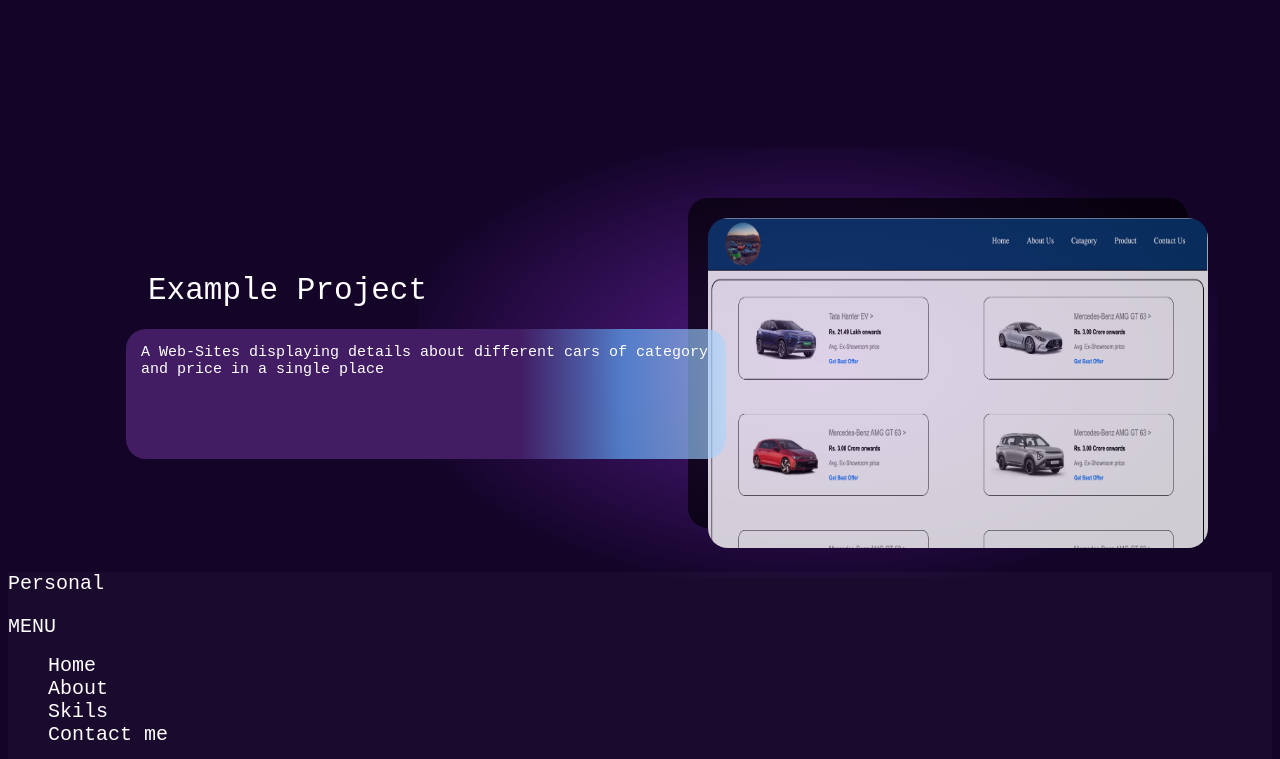
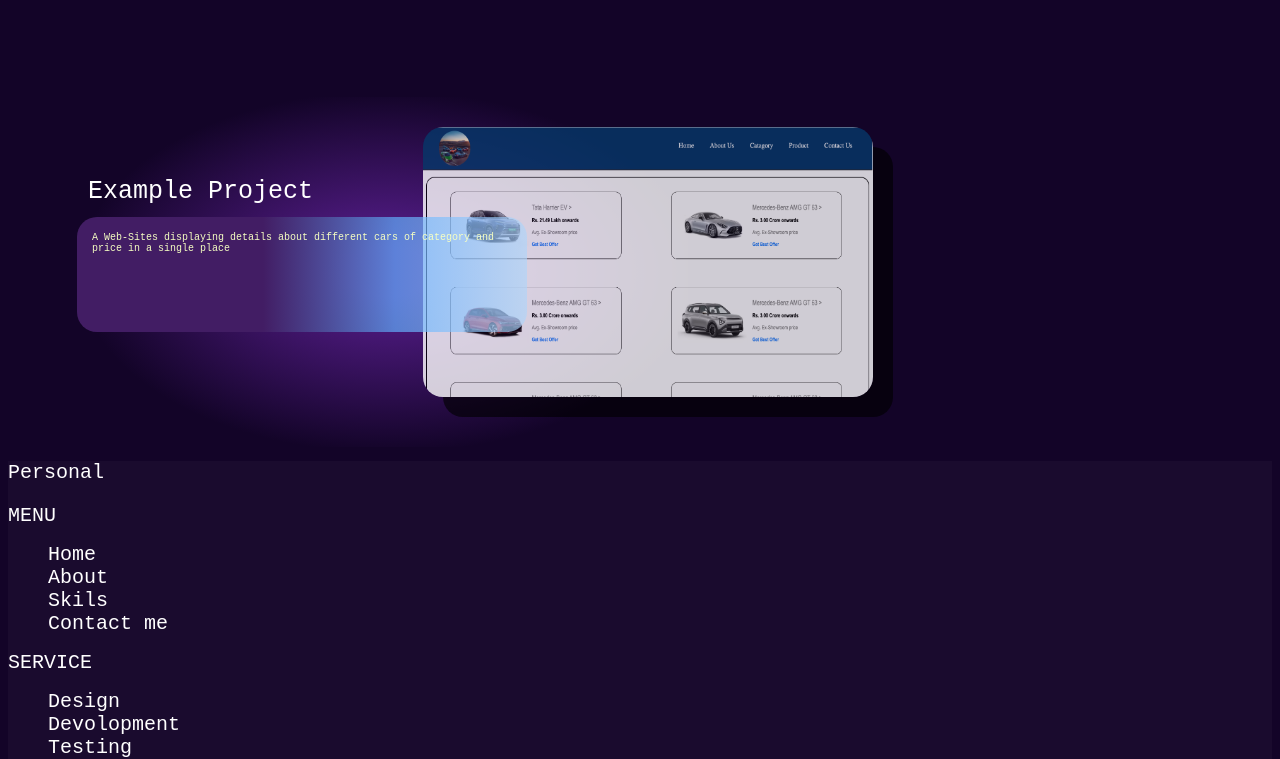
Before and after one commit to mrARITRAG/Portfolio, a plain HTML site: page index.html in a window 1280 px wide. Shown: the part 959-1718 px from the top of the page. Drawn offline with Linux system fonts and the light colour scheme.

Commit message:
Code addition and altaretion

```diff
--- a/style.css
+++ b/style.css
@@ -211,44 +211,46 @@
     position: relative;
 }
 
-
+#main4{
+    margin-bottom: 60px;
+}
 
 #main4-back{
-    width: 800px;
-    height: 431px;
-    background-image: radial-gradient(#561d8b 0%, #19044900 433px);
+    width: 600px;
+    height: 350px;
+    background-image: radial-gradient(#561d8b 10%, #19044900 310px);
     z-index: 1;
     position: relative;
-    margin-left: 410px;
-    margin-top: 150px;
+    margin-left: 80px;
+    margin-top: 100px;
 }
 
 #exlpro{
-    width: 287px;
-    height: 51px;
+    width: 230px;
+    height: 35px;
     color: white;
-    font-size: 31px;
+    font-size: 25px;
     font-family: monospace;
-    margin-top: -305px;
+    margin-top: -270px;
     margin-bottom: 5px;
-    margin-left: 140px;
+    margin-left: 80px;
     z-index: 10;
     position: relative;
 }
 
 #project-about{
-    width: 600px;
-    height: 130px;
+    width: 450px;
+    height: 115px;
     border-radius: 20px;
-    background-image: linear-gradient(to right, #421d64 394px,#61b2ffab, #aed5faa3);
-    margin-left: 118px;
+    background-image: linear-gradient(to right, #421d64 186px, #61b2ffab, #aed5faa3);
+    margin-left: 69px;
     z-index: 10;
     position: relative;
 }
 
 #project-about>p{
-    color: white;
-    font-size:15px;
+    color: #f6ffc2;
+    font-size:10px;
     font-family: monospace;
     padding: 15px;
     margin: 0;
@@ -257,13 +259,13 @@
 }
 
 #project1pic{
-    width: 500px;
-    height: 330px;
-    margin-left: 700px;
-    margin-top: -241px;
+    width: 450px;
+    height: 270px;
+    margin-left: 415px;
+    margin-top: -205px;
     z-index: 9;
     position: relative;
-    box-shadow: -20px -20px #000000c7;
+    box-shadow: 20px 20px #000000c7;
     border-radius: 20px;
     opacity: 0.8;
 }
```
